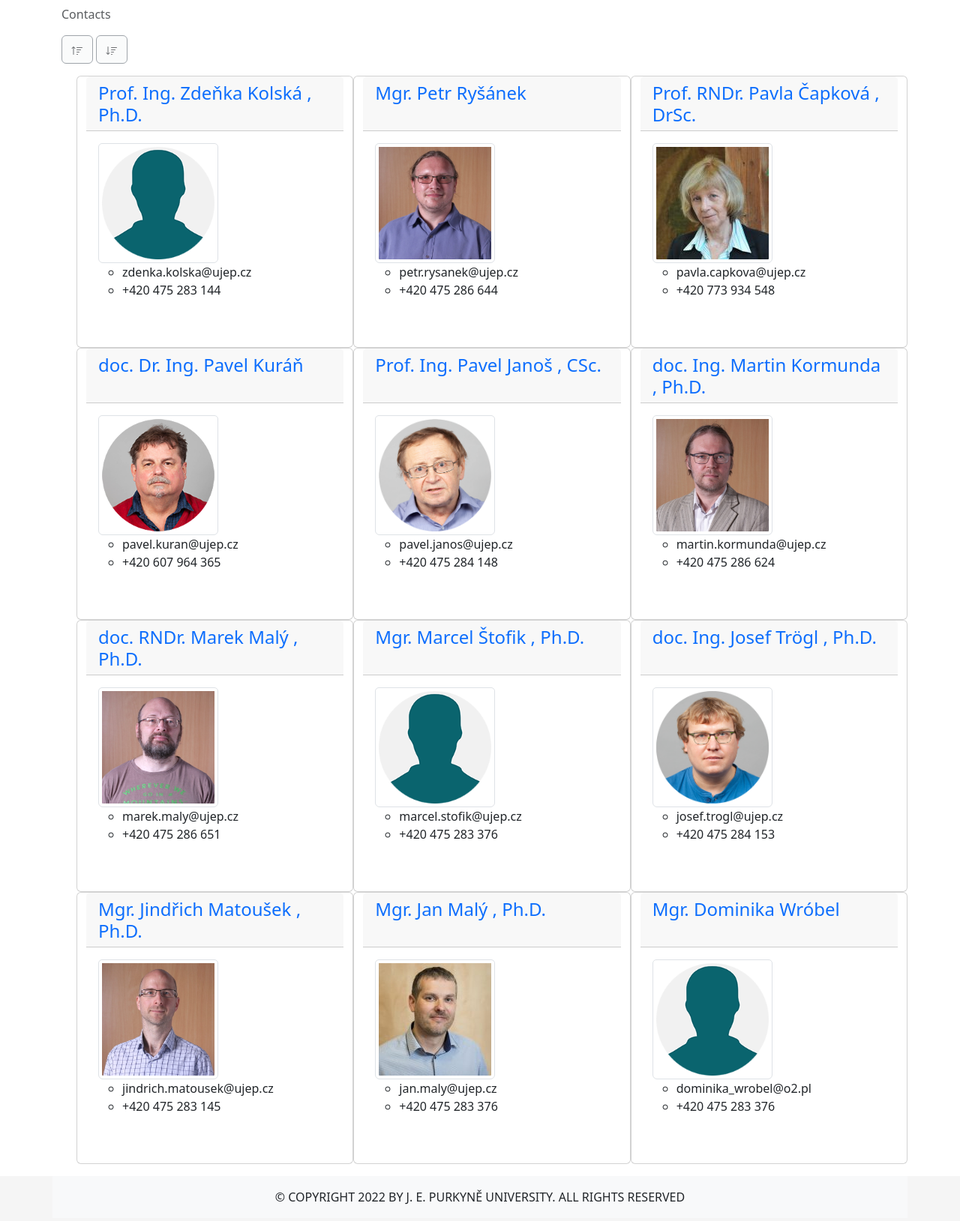
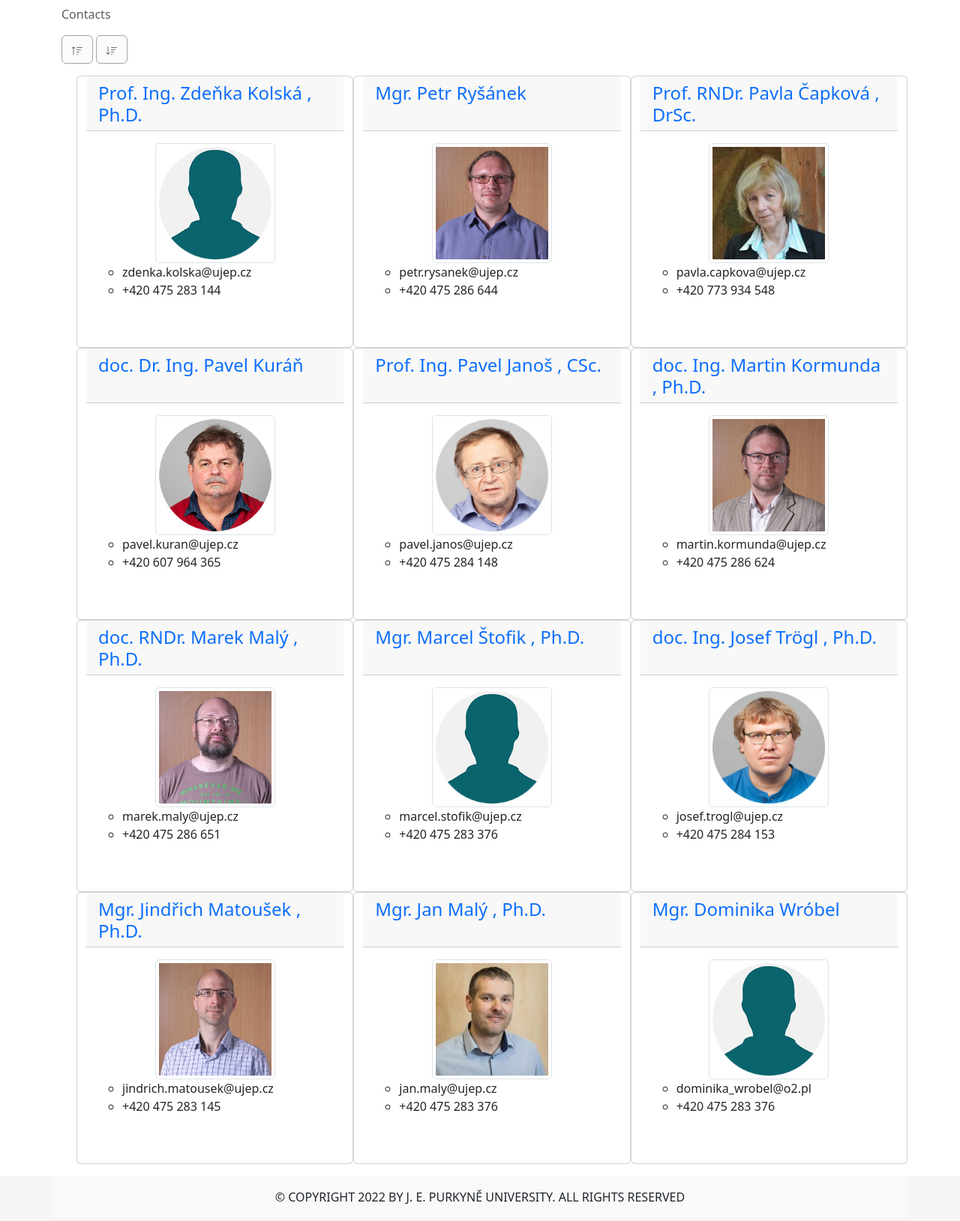
Before and after one commit to ki-ujep/facilities, a Django app: page /contacts/1 in a window 1280 px wide. Shown: the part 345-1974 px from the top of the page at 75% size. Run offline with Django 4.2, Linux system fonts and the light colour scheme; data comes from the database, SQL or seed files in the repository; parts of the project's set-up code (start-up, migrations or seed data) failed here and were passed over; some libraries are stand-ins or nearby versions.

Commit message:
unify contacts photo - fix inconsistent contact info position

```diff
--- a/facility/client/templates/contacts.html
+++ b/facility/client/templates/contacts.html
@@ -62,7 +62,7 @@
                 </div>
                 <div class="card-body row">
                     {% if contact.photo %}
-                        <div class="col" style="min-width: fit-content;">
+                        <div class="col" style="min-width: 100%; display: flex; justify-content: center;">
                             <a href="{% url 'contactdevices' contact_id=contact.id order='asc' %}"
                                class="text-decoration-none">
                                 <img class="card-img-top img-thumbnail" src="{{ contact.photo.url }}" alt="Card image"
```
